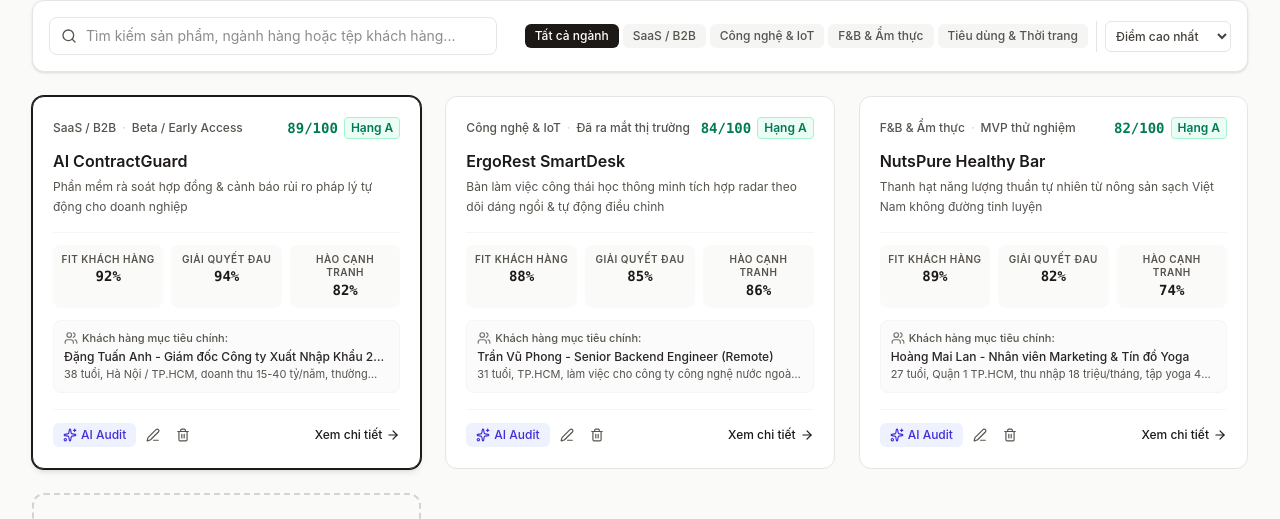
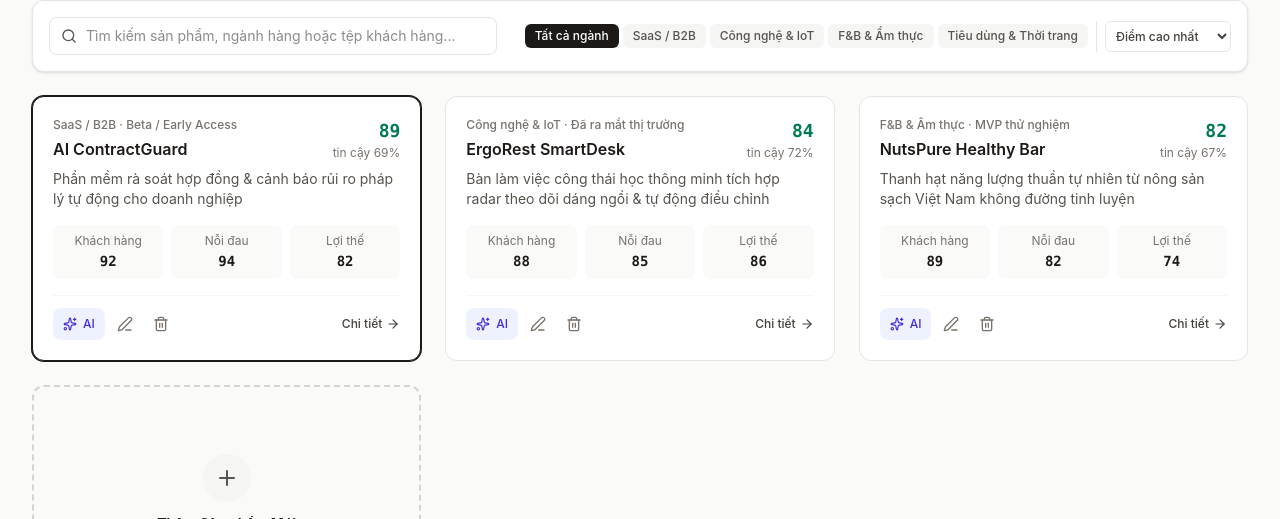
Before and after one commit to jinbduong-design/phantich, a React (Vite) app: page / in a window 1280 px wide. Shown: the part 129-648 px from the top of the page. Built offline with nearby package versions, Linux system fonts and the light colour scheme.

Commit message:
feat: make product cards compact and confidence-aware

```diff
--- a/src/components/ProductCard.tsx
+++ b/src/components/ProductCard.tsx
@@ -1,7 +1,7 @@
 import React from 'react';
+import { ArrowRight, Edit3, Sparkles, Trash2 } from 'lucide-react';
 import { Product } from '../types/product';
-import { getGradeColor } from '../utils/evaluator';
-import { ArrowRight, Sparkles, Edit3, Trash2, Users, Layers, TrendingUp } from 'lucide-react';
+import { buildEvaluationConfidence, getGradeColor } from '../utils/evaluator';
 
 interface ProductCardProps {
   product: Product;
@@ -20,124 +20,85 @@ export const ProductCard: React.FC<ProductCardProps> = ({
   onDelete,
   onAiAnalyze,
 }) => {
-  const { overallScore, ratingGrade, scores, personas } = product.evaluation;
+  const { overallScore, ratingGrade, scores } = product.evaluation;
   const gradeColor = getGradeColor(ratingGrade);
-  const primaryPersona = personas.find((p) => p.type === 'Primary') || personas[0];
+  const confidence = product.evaluation.confidence ?? buildEvaluationConfidence(product);
 
   return (
-    <div
+    <article
       onClick={onSelect}
-      className={`group relative bg-white border rounded-xl p-5 transition-all cursor-pointer flex flex-col justify-between ${
+      className={`group cursor-pointer rounded-xl border bg-white p-4 transition-all sm:p-5 ${
         isSelected
-          ? 'border-stone-900 ring-1 ring-stone-900 shadow-md'
+          ? 'border-stone-900 ring-1 ring-stone-900'
           : 'border-stone-200 hover:border-stone-400 hover:shadow-sm'
       }`}
     >
-      <div>
-        {/* Unboxed Metadata Header (No static pills) */}
-        <div className="flex items-center justify-between text-xs text-stone-600 mb-2.5">
-          <div className="flex items-center gap-1.5 font-medium">
-            <span>{product.category}</span>
-            <span aria-hidden="true" className="text-stone-300">·</span>
-            <span>{product.stage}</span>
+      <div className="flex items-start justify-between gap-3">
+        <div className="min-w-0">
+          <p className="truncate text-xs font-medium text-stone-500">
+            {product.category} · {product.stage}
+          </p>
+          <h3 className="mt-1 truncate text-base font-semibold text-stone-900">
+            {product.name}
+          </h3>
         </div>
 
-          {/* Overall Score Indicator */}
-          <div className="flex items-center gap-1.5">
-            <span className={`font-mono font-bold text-sm ${gradeColor.text}`}>
-              {overallScore}/100
-            </span>
-            <span className={`text-xs font-semibold px-1.5 py-0.5 rounded border ${gradeColor.bg} ${gradeColor.text} ${gradeColor.border}`}>
-              Hạng {ratingGrade}
-            </span>
+        <div className="shrink-0 text-right">
+          <div className={`font-mono text-lg font-bold ${gradeColor.text}`}>
+            {overallScore}
+          </div>
+          <div className="text-xs text-stone-500">tin cậy {confidence.score}%</div>
         </div>
       </div>
 
-        {/* Product Title & Tagline */}
-        <h3 className="text-base font-semibold text-stone-900 group-hover:text-stone-700 transition-colors line-clamp-1">
-          {product.name}
-        </h3>
-        <p className="text-xs text-stone-600 mt-1 line-clamp-2 leading-relaxed">
+      <p className="mt-2 line-clamp-2 text-sm leading-5 text-stone-600">
         {product.tagline || product.description}
       </p>
 
-        {/* Key Metrics Strip */}
-        <div className="mt-4 pt-3 border-t border-stone-100 grid grid-cols-3 gap-2 text-center text-xs">
-          <div className="bg-stone-50 rounded-lg p-2">
-            <span className="text-stone-600 block text-[10px] uppercase tracking-wider font-semibold">
-              Fit Khách hàng
-            </span>
-            <span className="font-mono font-semibold text-stone-900 text-sm">
-              {scores.targetCustomerFit}%
-            </span>
-          </div>
-          <div className="bg-stone-50 rounded-lg p-2">
-            <span className="text-stone-600 block text-[10px] uppercase tracking-wider font-semibold">
-              Giải quyết đau
-            </span>
-            <span className="font-mono font-semibold text-stone-900 text-sm">
-              {scores.painPointSolvability}%
-            </span>
-          </div>
-          <div className="bg-stone-50 rounded-lg p-2">
-            <span className="text-stone-600 block text-[10px] uppercase tracking-wider font-semibold">
-              Hào cạnh tranh
-            </span>
-            <span className="font-mono font-semibold text-stone-900 text-sm">
-              {scores.competitiveMoat}%
-            </span>
+      <div className="mt-4 grid grid-cols-3 gap-2">
+        {[
+          ['Khách hàng', scores.targetCustomerFit],
+          ['Nỗi đau', scores.painPointSolvability],
+          ['Lợi thế', scores.competitiveMoat],
+        ].map(([label, value]) => (
+          <div key={String(label)} className="rounded-lg bg-stone-50 px-2 py-2 text-center">
+            <div className="text-xs text-stone-500">{label}</div>
+            <div className="mt-0.5 font-mono text-sm font-semibold text-stone-900">
+              {value}
             </div>
           </div>
-
-        {/* Primary Persona Snapshot */}
-        {primaryPersona && (
-          <div className="mt-3 bg-stone-50/70 rounded-lg p-2.5 text-xs border border-stone-100">
-            <div className="flex items-center gap-1 text-[11px] font-medium text-stone-600 mb-1">
-              <Users className="w-3.5 h-3.5 text-stone-500" />
-              <span>Khách hàng mục tiêu chính:</span>
-            </div>
-            <p className="font-medium text-stone-800 line-clamp-1">
-              {primaryPersona.name}
-            </p>
-            <p className="text-stone-600 text-[11px] mt-0.5 line-clamp-1">
-              {primaryPersona.demographics}
-            </p>
-          </div>
-        )}
+        ))}
       </div>
 
-      {/* Card Footer Actions */}
-      <div className="mt-4 pt-3 border-t border-stone-100 flex items-center justify-between text-xs">
-        <div className="flex items-center gap-1" onClick={(e) => e.stopPropagation()}>
+      <div className="mt-4 flex items-center justify-between border-t border-stone-100 pt-3">
+        <div className="flex items-center gap-1" onClick={(event) => event.stopPropagation()}>
           <button
             onClick={onAiAnalyze}
-            title="Thẩm định lại bằng AI Gemini"
-            className="inline-flex items-center gap-1 px-2.5 py-1 text-indigo-700 bg-indigo-50 hover:bg-indigo-100 rounded-md font-medium transition-colors"
+            title="Phân tích lại bằng AI"
+            className="inline-flex h-8 items-center gap-1.5 rounded-lg bg-indigo-50 px-2.5 text-xs font-medium text-indigo-700 hover:bg-indigo-100"
           >
-            <Sparkles className="w-3.5 h-3.5" />
-            <span>AI Audit</span>
+            <Sparkles className="h-3.5 w-3.5" /> AI
           </button>
           <button
             onClick={onEdit}
-            title="Chỉnh sửa thông tin"
-            className="p-1.5 text-stone-600 hover:text-stone-900 hover:bg-stone-100 rounded-md transition-colors"
+            title="Chỉnh sửa"
+            className="flex h-8 w-8 items-center justify-center rounded-lg text-stone-500 hover:bg-stone-100 hover:text-stone-900"
           >
-            <Edit3 className="w-3.5 h-3.5" />
+            <Edit3 className="h-4 w-4" />
           </button>
           <button
             onClick={onDelete}
-            title="Xóa sản phẩm"
-            className="p-1.5 text-stone-600 hover:text-rose-600 hover:bg-rose-50 rounded-md transition-colors"
+            title="Xóa"
+            className="flex h-8 w-8 items-center justify-center rounded-lg text-stone-500 hover:bg-rose-50 hover:text-rose-600"
           >
-            <Trash2 className="w-3.5 h-3.5" />
+            <Trash2 className="h-4 w-4" />
           </button>
         </div>
 
-        <div className="flex items-center gap-1 font-medium text-stone-900 group-hover:translate-x-0.5 transition-transform">
-          <span>Xem chi tiết</span>
-          <ArrowRight className="w-3.5 h-3.5" />
+        <div className="flex items-center gap-1 text-xs font-medium text-stone-700">
+          Chi tiết <ArrowRight className="h-3.5 w-3.5 transition-transform group-hover:translate-x-0.5" />
         </div>
       </div>
-    </div>
+    </article>
   );
 };
```
Lines whose indentation alone changed are shown as unchanged.
